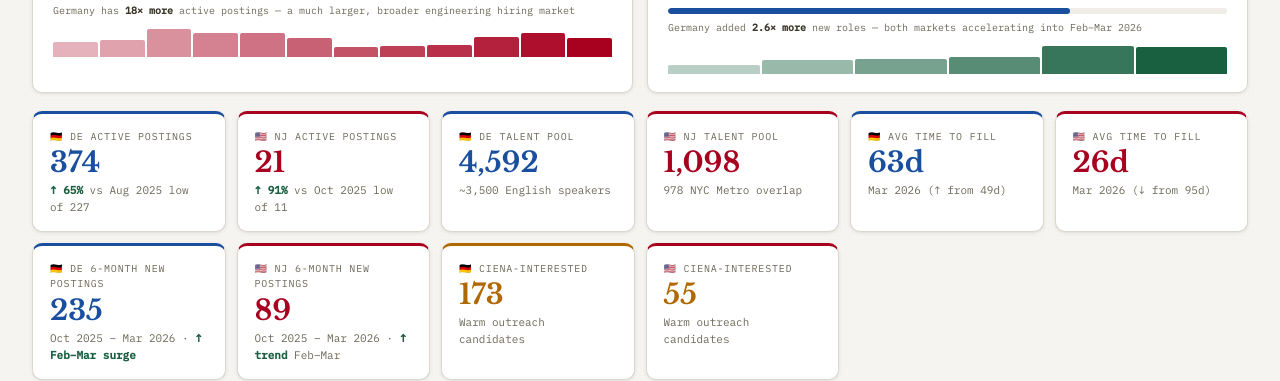
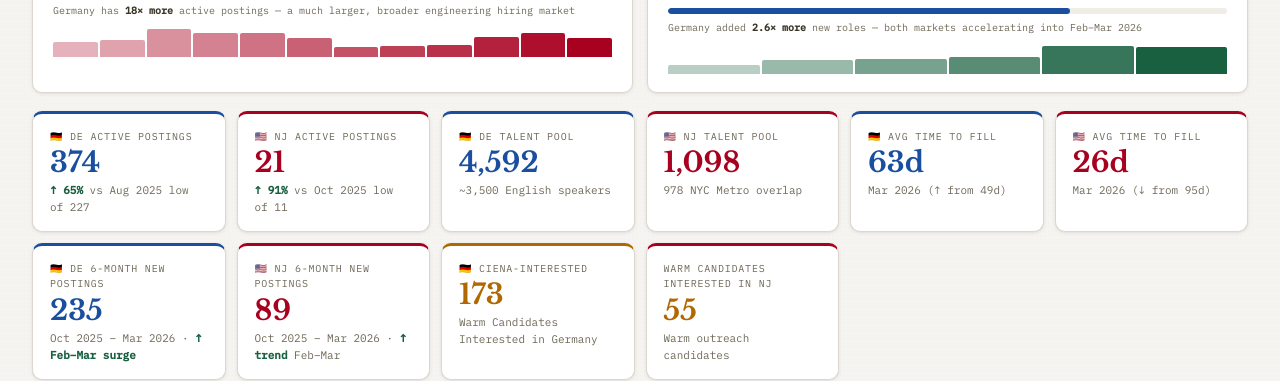
Before and after one commit to saurabh-maker/R-D-NJ-Germany, a plain HTML site: page index.html in a window 1280 px wide. Shown: the part 421-802 px from the top of the page. Drawn offline with nearby package versions, Linux system fonts and the light colour scheme.

Commit message:
Update index.html

```diff
--- a/index.html
+++ b/index.html
@@ -347,8 +347,8 @@ canvas{display:block;width:100%;height:auto;}
       <div class="kv">89</div>
       <div class="ks">Oct 2025 – Mar 2026 · <span class="up">↑ trend</span> Feb–Mar</div>
     </div>
-    <div class="kc au"><div class="kl">🇩🇪 Ciena-Interested</div><div class="kv">173</div><div class="ks">Warm outreach candidates</div></div>
-    <div class="kc au" style="border-top-color:var(--nj)"><div class="kl">🇺🇸 Ciena-Interested</div><div class="kv">55</div><div class="ks">Warm outreach candidates</div></div>
+    <div class="kc au"><div class="kl">🇩🇪 Ciena-Interested</div><div class="kv">173</div><div class="ks">Warm Candidates Interested in Germany</div></div>
+    <div class="kc au" style="border-top-color:var(--nj)"><div class="kl"> Warm Candidates Interested in NJ </div><div class="kv">55</div><div class="ks">Warm outreach candidates</div></div>
   </div>
 
   <div class="ex"><strong>Reading these numbers:</strong> Both markets are in a hiring upswing in early 2026. Germany added 235 new roles over 6 months (Oct–Mar) with active postings rebounding 65% from their 2025 trough. New Jersey added 89 new roles over the same period — up 91% from its Oct 2025 low. The scale difference (374 vs 21 active postings) reflects Germany being a broader engineering market; both are tightening and demand fast action from Ciena.</div>
```
